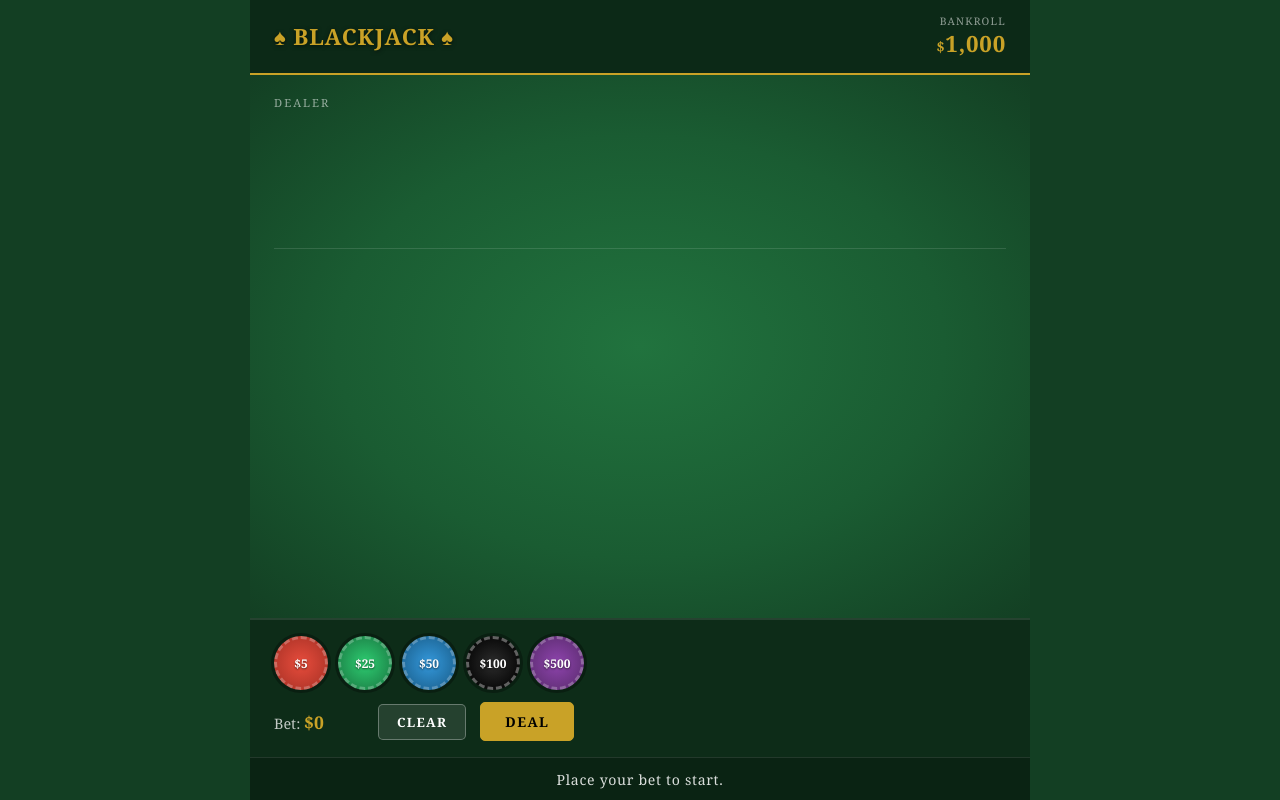
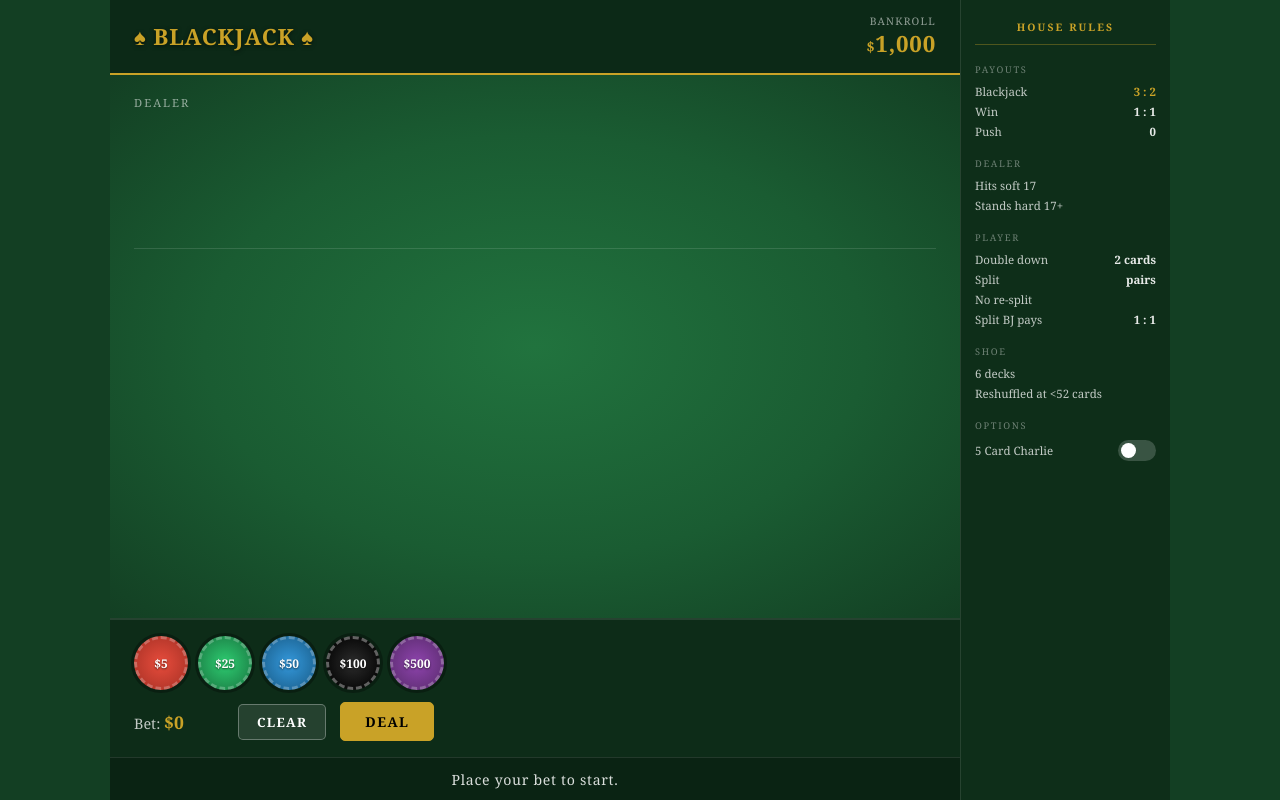
Before and after one commit to dante825/blackjack_game, a Flask app: page / in a window 1280 px wide. Run offline with Flask 3, Linux system fonts and the light colour scheme; data that the repository does not hold is empty.

Commit message:
Add 5 Card Charlie toggle, rulebook sidebar, and port fix
- Add toggleable 5 Card Charlie rule (5 cards without busting = instant 1:1 win)
- Add house rules sidebar showing all payouts, dealer rules, and player options
- App now runs on port 5001 to avoid macOS AirPlay Receiver conflict on 5000
- Update README with new port and macOS AirPlay note

Co-Authored-By: Claude Sonnet 4.6 <noreply@anthropic.com>

```diff
--- a/app.py
+++ b/app.py
@@ -8,6 +8,7 @@ STATE: dict = {}
 # ── State helpers ────────────────────────────────────────────────────────────
 
 def _init(bankroll: int = 1000) -> None:
+    prev_charlie = STATE.get("five_card_charlie", False)
     STATE.clear()
     STATE.update({
         "shoe": bj.build_deck(),
@@ -21,6 +22,7 @@ def _init(bankroll: int = 1000) -> None:
         "results": [],
         "round_net": None,
         "message": "Place your bet to start.",
+        "five_card_charlie": prev_charlie,
     })
 
 
@@ -83,6 +85,7 @@ def _serialize() -> dict:
         "results": STATE["results"],
         "message": STATE["message"],
         "round_net": STATE["round_net"],
+        "five_card_charlie": STATE.get("five_card_charlie", False),
     }
 
 
@@ -93,13 +96,15 @@ def _advance() -> None:
     idx = STATE["active_hand_index"]
     ph = STATE["player_hands"][idx]
 
-    # Auto-resolve bust / 21 on active hand
+    # Auto-resolve bust / 21 / charlie on active hand
     if ph["status"] == "active":
         val = bj.hand_value(ph["hand"])
         if val > 21:
             ph["status"] = "bust"
         elif val == 21:
             ph["status"] = "stood"
+        elif STATE.get("five_card_charlie") and len(ph["hand"]) >= 5:
+            ph["status"] = "charlie"
 
     if ph["status"] == "active":
         return  # player still deciding
@@ -140,9 +145,12 @@ def _resolve() -> None:
     total_net = 0
 
     for ph in STATE["player_hands"]:
-        # Split hands cannot be paid as natural blackjack (casino rule)
-        is_bj = bj.is_blackjack(ph["hand"]) and not ph.get("from_split", False)
-        net, outcome = bj.resolve_hand(ph["hand"], STATE["dealer_hand"], ph["bet"], is_bj=is_bj)
+        if ph["status"] == "charlie":
+            net, outcome = ph["bet"], "5 card charlie"
+        else:
+            # Split hands cannot be paid as natural blackjack (casino rule)
+            is_bj = bj.is_blackjack(ph["hand"]) and not ph.get("from_split", False)
+            net, outcome = bj.resolve_hand(ph["hand"], STATE["dealer_hand"], ph["bet"], is_bj=is_bj)
         STATE["bankroll"] += ph["bet"] + net   # return staked bet + net delta
         total_net += net
         STATE["results"].append({"outcome": outcome, "net_change": net})
@@ -292,6 +300,14 @@ def action():
     return jsonify(_serialize())
 
 
+@app.route("/api/toggle_charlie", methods=["POST"])
+def toggle_charlie():
+    if not STATE:
+        _init()
+    STATE["five_card_charlie"] = not STATE.get("five_card_charlie", False)
+    return jsonify(_serialize())
+
+
 if __name__ == "__main__":
     _init()
-    app.run(debug=True)
+    app.run(debug=True, port=5001)
--- a/static/game.js
+++ b/static/game.js
@@ -27,6 +27,14 @@ function renderState(state) {
 
   // Bankroll
   document.getElementById('bankroll').textContent = state.bankroll.toLocaleString();
+
+  // Rulebook: charlie toggle + payout row + note
+  const charlieToggle = document.getElementById('charlie-toggle');
+  if (charlieToggle) {
+    charlieToggle.checked = state.five_card_charlie;
+    document.getElementById('charlie-payout-row').classList.toggle('hidden', !state.five_card_charlie);
+    document.getElementById('charlie-note').classList.toggle('hidden', !state.five_card_charlie);
+  }
 
   // Dealer cards
   renderDealerCards(state.dealer);
@@ -133,6 +141,7 @@ function makeStatusTag(status) {
     stood:     ['tag-stood',     'STAND'],
     doubled:   ['tag-doubled',   'DOUBLED'],
     blackjack: ['tag-blackjack', 'BLACKJACK'],
+    charlie:   ['tag-charlie',   '5♣ CHARLIE'],
     waiting:   ['tag-stood',     'WAITING'],
   };
   if (!map[status]) return '';
@@ -159,7 +168,8 @@ function renderResults(results, roundNet, bankroll) {
 }
 
 function pillClass(outcome, netChange) {
-  if (outcome === 'blackjack') return 'blackjack';
+  if (outcome === 'blackjack')     return 'blackjack';
+  if (outcome === '5 card charlie') return 'charlie';
   if (netChange > 0)  return 'win';
   if (netChange < 0)  return 'loss';
   return 'push';
@@ -223,6 +233,10 @@ async function newGame() {
   await api('/api/new_game', 'POST');
 }
 
+async function toggleCharlie() {
+  await api('/api/toggle_charlie', 'POST');
+}
+
 // ── Utilities ─────────────────────────────────────────────────────────────────
 function setMessage(text) {
   document.getElementById('message').textContent = text;
--- a/static/style.css
+++ b/static/style.css
@@ -26,10 +26,18 @@ body {
 
 #app {
   width: 100%;
-  max-width: 780px;
+  max-width: 1060px;
+  display: flex;
+  flex-direction: row;
+  align-items: stretch;
+  min-height: 100vh;
+}
+
+#game-area {
+  flex: 1;
+  min-width: 0;
   display: flex;
   flex-direction: column;
-  min-height: 100vh;
 }
 
 /* ── Header ───────────────────────────────────────────────────── */
@@ -428,5 +436,112 @@ header {
   letter-spacing: 0.05em;
 }
 
+/* ── Rulebook Sidebar ─────────────────────────────────────────── */
+#rulebook {
+  width: 210px;
+  flex-shrink: 0;
+  background: rgba(0,0,0,0.28);
+  border-left: 1px solid rgba(255,255,255,0.1);
+  padding: 20px 14px;
+  display: flex;
+  flex-direction: column;
+  gap: 18px;
+}
+
+.rulebook-title {
+  font-size: 0.65rem;
+  letter-spacing: 0.2em;
+  color: var(--gold);
+  font-weight: bold;
+  text-align: center;
+  padding-bottom: 10px;
+  border-bottom: 1px solid rgba(201,162,39,0.35);
+}
+
+.rule-section {
+  display: flex;
+  flex-direction: column;
+  gap: 5px;
+}
+
+.rule-section-head {
+  font-size: 0.58rem;
+  letter-spacing: 0.18em;
+  color: rgba(255,255,255,0.4);
+  margin-bottom: 3px;
+  text-transform: uppercase;
+}
+
+.rule-row {
+  display: flex;
+  justify-content: space-between;
+  align-items: center;
+  font-size: 0.72rem;
+  color: rgba(255,255,255,0.75);
+  gap: 6px;
+}
+
+.rule-val {
+  font-weight: bold;
+  color: rgba(255,255,255,0.9);
+  white-space: nowrap;
+}
+
+.rule-val.gold { color: var(--gold); }
+
+.rule-toggle-row {
+  align-items: center;
+}
+
+.rule-note {
+  font-size: 0.62rem;
+  color: rgba(255,255,255,0.45);
+  line-height: 1.4;
+  margin-top: 2px;
+}
+
+/* ── Toggle Switch ────────────────────────────────────────────── */
+.toggle-switch {
+  position: relative;
+  display: inline-block;
+  width: 38px;
+  height: 21px;
+  flex-shrink: 0;
+  cursor: pointer;
+}
+
+.toggle-switch input {
+  opacity: 0;
+  width: 0;
+  height: 0;
+}
+
+.toggle-slider {
+  position: absolute;
+  inset: 0;
+  background: rgba(255,255,255,0.18);
+  border-radius: 21px;
+  transition: background 0.25s;
+}
+
+.toggle-slider::before {
+  content: '';
+  position: absolute;
+  height: 15px;
+  width: 15px;
+  left: 3px;
+  bottom: 3px;
+  background: #fff;
+  border-radius: 50%;
+  transition: transform 0.25s;
+}
+
+input:checked + .toggle-slider { background: var(--gold); }
+input:checked + .toggle-slider::before { transform: translateX(17px); }
+
+/* ── Charlie tag & pill ───────────────────────────────────────── */
+.tag-charlie { background: #16a085; color: #fff; }
+.result-pill.charlie { background: #16a085; color: #fff; }
+
 /* ── Utility ──────────────────────────────────────────────────── */
 .hidden { display: none !important; }
--- a/templates/index.html
+++ b/templates/index.html
@@ -8,6 +8,9 @@
 </head>
 <body>
   <div id="app">
+
+    <!-- Game area -->
+    <div id="game-area">
 
       <!-- Header -->
       <header>
@@ -80,6 +83,76 @@
         <span id="message">Loading…</span>
       </div>
 
+    </div><!-- #game-area -->
+
+    <!-- Rulebook sidebar -->
+    <aside id="rulebook">
+      <div class="rulebook-title">HOUSE RULES</div>
+
+      <div class="rule-section">
+        <div class="rule-section-head">PAYOUTS</div>
+        <div class="rule-row">
+          <span>Blackjack</span>
+          <span class="rule-val gold">3 : 2</span>
+        </div>
+        <div class="rule-row">
+          <span>Win</span>
+          <span class="rule-val">1 : 1</span>
+        </div>
+        <div class="rule-row">
+          <span>Push</span>
+          <span class="rule-val">0</span>
+        </div>
+        <div id="charlie-payout-row" class="rule-row hidden">
+          <span>5 Card Charlie</span>
+          <span class="rule-val gold">1 : 1</span>
+        </div>
+      </div>
+
+      <div class="rule-section">
+        <div class="rule-section-head">DEALER</div>
+        <div class="rule-row"><span>Hits soft 17</span></div>
+        <div class="rule-row"><span>Stands hard 17+</span></div>
+      </div>
+
+      <div class="rule-section">
+        <div class="rule-section-head">PLAYER</div>
+        <div class="rule-row">
+          <span>Double down</span>
+          <span class="rule-val">2 cards</span>
+        </div>
+        <div class="rule-row">
+          <span>Split</span>
+          <span class="rule-val">pairs</span>
+        </div>
+        <div class="rule-row"><span>No re-split</span></div>
+        <div class="rule-row">
+          <span>Split BJ pays</span>
+          <span class="rule-val">1 : 1</span>
+        </div>
+      </div>
+
+      <div class="rule-section">
+        <div class="rule-section-head">SHOE</div>
+        <div class="rule-row"><span>6 decks</span></div>
+        <div class="rule-row"><span>Reshuffled at &lt;52 cards</span></div>
+      </div>
+
+      <div class="rule-section">
+        <div class="rule-section-head">OPTIONS</div>
+        <div class="rule-row rule-toggle-row">
+          <span>5 Card Charlie</span>
+          <label class="toggle-switch">
+            <input type="checkbox" id="charlie-toggle" onchange="toggleCharlie()">
+            <span class="toggle-slider"></span>
+          </label>
+        </div>
+        <div id="charlie-note" class="rule-note hidden">
+          5 cards without busting = instant win (1:1)
+        </div>
+      </div>
+    </aside>
+
   </div><!-- #app -->
 
   <script src="/static/game.js"></script>
```
Also changed, not shown: README.md. Lines whose indentation alone changed are shown as unchanged.
